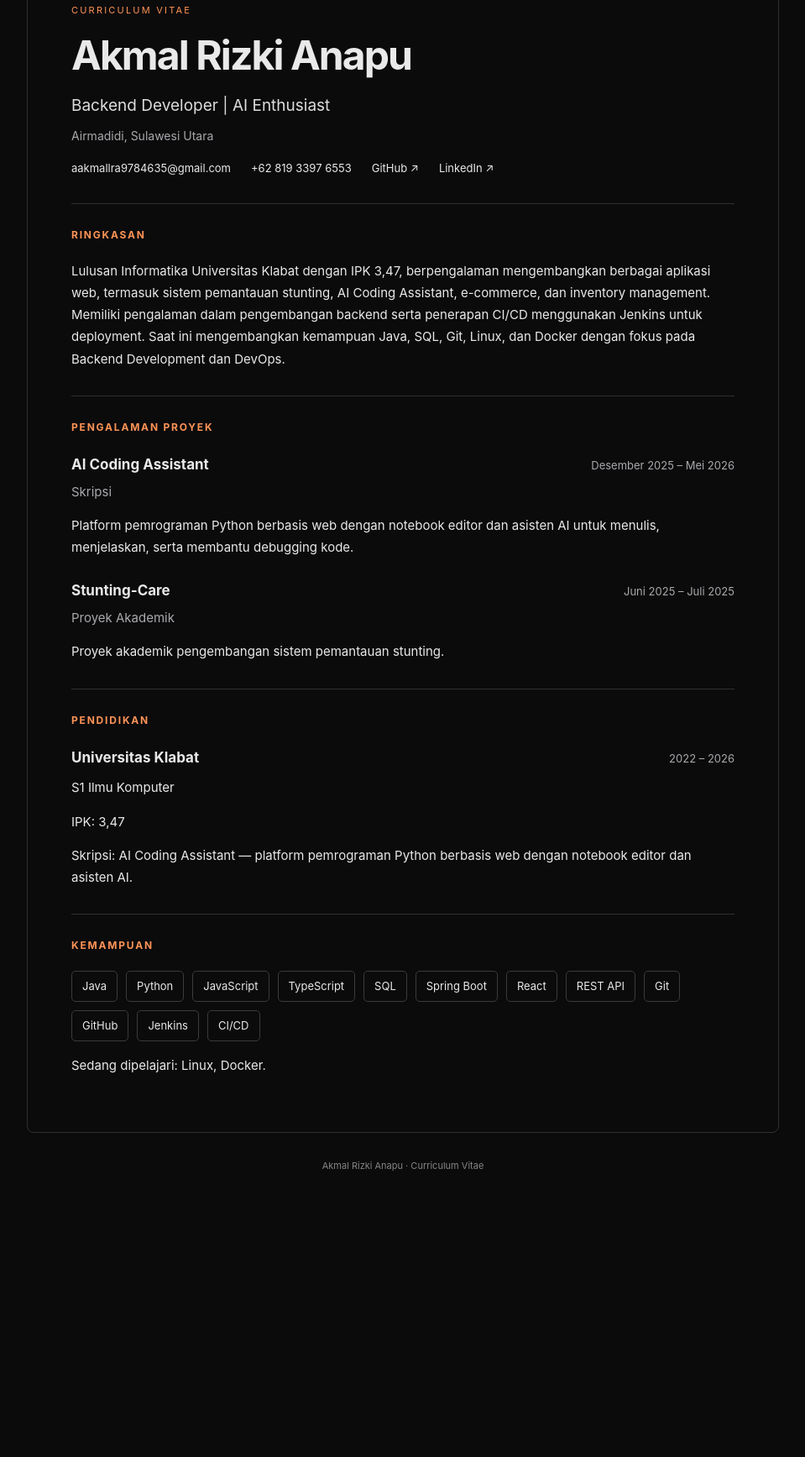
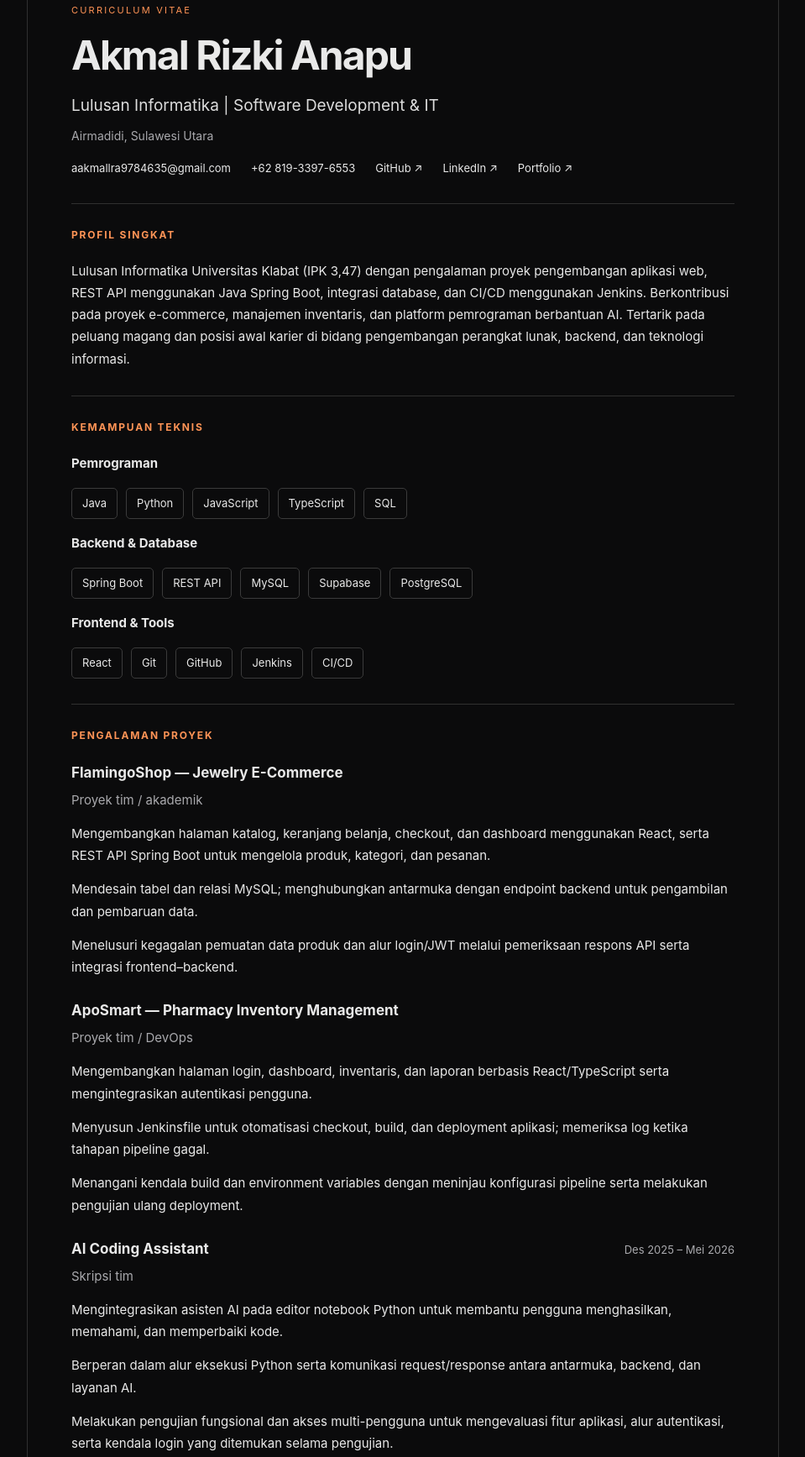
Before and after one commit to Aakmall/Web-Portofolio, a website built with Vite: page cv.html in a window 1280 px wide. Shown: the part 169-1904 px from the top of the page at 84% size, without its empty margins (160-1119 px from the left). Before the commit the page ends 1597 px from the top, so only its background shows below. Built offline with nearby package versions, Linux system fonts and the light colour scheme.

Commit message:
docs: sync portfolio CV with final MagangHub resume

```diff
--- a/cv.html
+++ b/cv.html
@@ -3,18 +3,74 @@
 <head>
   <meta charset="UTF-8">
   <meta name="viewport" content="width=device-width, initial-scale=1.0">
-  <meta name="description" content="CV Akmal Rizki Anapu — Backend Developer dan AI Enthusiast.">
+  <meta name="description" content="CV Akmal Rizki Anapu — Lulusan Informatika, Software Development &amp; IT.">
   <title>CV | Akmal Rizki Anapu</title>
   <link rel="stylesheet" href="./src/pages/cv/cv.css">
 </head>
 <body>
-  <nav class="cv-nav" aria-label="Navigasi CV"><a href="./index.html#hero">&larr; Kembali ke portfolio</a><a id="download-cv" class="download-cv" href="./src/assets/documents/CV-Akmal-Rizki-Anapu.docx" download="CV-Akmal-Rizki-Anapu.docx">Download CV</a></nav>
+  <nav class="cv-nav" aria-label="Navigasi CV"><a href="./index.html#hero">&larr; Kembali ke portfolio</a><a id="download-cv" class="download-cv" href="./src/assets/documents/CV_Akmal_Rizki_Anapu_MagangHub.docx" download="CV_Akmal_Rizki_Anapu_MagangHub.docx">Download CV</a></nav>
   <main class="resume">
-    <header class="resume-header"><p class="eyebrow">CURRICULUM VITAE</p><h1>Akmal Rizki Anapu</h1><p class="role">Backend Developer | AI Enthusiast</p><p class="location">Airmadidi, Sulawesi Utara</p><ul class="contact-links"><li><a href="mailto:aakmallra9784635@gmail.com">aakmallra9784635@gmail.com</a></li><li><a href="tel:+6281933976553">+62 819 3397 6553</a></li><li><a href="https://github.com/Aakmall" target="_blank" rel="noopener noreferrer">GitHub &nearr;</a></li><li><a href="https://linkedin.com/in/akmal-anapu-022a9941" target="_blank" rel="noopener noreferrer">LinkedIn &nearr;</a></li></ul></header>
-    <section aria-labelledby="summary"><h2 id="summary">Ringkasan</h2><p>Lulusan Informatika Universitas Klabat dengan IPK 3,47, berpengalaman mengembangkan berbagai aplikasi web, termasuk sistem pemantauan stunting, AI Coding Assistant, e-commerce, dan inventory management. Memiliki pengalaman dalam pengembangan backend serta penerapan CI/CD menggunakan Jenkins untuk deployment. Saat ini mengembangkan kemampuan Java, SQL, Git, Linux, dan Docker dengan fokus pada Backend Development dan DevOps.</p></section>
-    <section aria-labelledby="projects"><h2 id="projects">Pengalaman Proyek</h2><article><div class="entry-heading"><h3>AI Coding Assistant</h3><p class="date">Desember 2025 – Mei 2026</p></div><p class="entry-type">Skripsi</p><p>Platform pemrograman Python berbasis web dengan notebook editor dan asisten AI untuk menulis, menjelaskan, serta membantu debugging kode.</p></article><article><div class="entry-heading"><h3>Stunting-Care</h3><p class="date">Juni 2025 – Juli 2025</p></div><p class="entry-type">Proyek Akademik</p><p>Proyek akademik pengembangan sistem pemantauan stunting.</p></article></section>
-    <section aria-labelledby="education"><h2 id="education">Pendidikan</h2><div class="entry-heading"><h3>Universitas Klabat</h3><p class="date">2022 – 2026</p></div><p>S1 Ilmu Komputer</p><p>IPK: 3,47</p><p>Skripsi: AI Coding Assistant — platform pemrograman Python berbasis web dengan notebook editor dan asisten AI.</p></section>
-    <section aria-labelledby="skills"><h2 id="skills">Kemampuan</h2><ul class="skills"><li>Java</li><li>Python</li><li>JavaScript</li><li>TypeScript</li><li>SQL</li><li>Spring Boot</li><li>React</li><li>REST API</li><li>Git</li><li>GitHub</li><li>Jenkins</li><li>CI/CD</li></ul><p>Sedang dipelajari: Linux, Docker.</p></section>
+    <header class="resume-header">
+      <p class="eyebrow">CURRICULUM VITAE</p>
+      <h1>Akmal Rizki Anapu</h1>
+      <p class="role">Lulusan Informatika | Software Development &amp; IT</p>
+      <p class="location">Airmadidi, Sulawesi Utara</p>
+      <ul class="contact-links">
+        <li><a href="mailto:aakmallra9784635@gmail.com">aakmallra9784635@gmail.com</a></li>
+        <li><a href="tel:+6281933976553">+62 819-3397-6553</a></li>
+        <li><a href="https://github.com/Aakmall" target="_blank" rel="noopener noreferrer">GitHub &nearr;</a></li>
+        <li><a href="https://linkedin.com/in/akmal-anapu-022a9941" target="_blank" rel="noopener noreferrer">LinkedIn &nearr;</a></li>
+        <li><a href="https://akmal-portfolioo.vercel.app" target="_blank" rel="noopener noreferrer">Portfolio &nearr;</a></li>
+      </ul>
+    </header>
+    <section aria-labelledby="summary">
+      <h2 id="summary">Profil Singkat</h2>
+      <p>Lulusan Informatika Universitas Klabat (IPK 3,47) dengan pengalaman proyek pengembangan aplikasi web, REST API menggunakan Java Spring Boot, integrasi database, dan CI/CD menggunakan Jenkins. Berkontribusi pada proyek e-commerce, manajemen inventaris, dan platform pemrograman berbantuan AI. Tertarik pada peluang magang dan posisi awal karier di bidang pengembangan perangkat lunak, backend, dan teknologi informasi.</p>
+    </section>
+    <section aria-labelledby="skills">
+      <h2 id="skills">Kemampuan Teknis</h2>
+      <p><strong>Pemrograman</strong></p>
+      <ul class="skills"><li>Java</li><li>Python</li><li>JavaScript</li><li>TypeScript</li><li>SQL</li></ul>
+      <p><strong>Backend &amp; Database</strong></p>
+      <ul class="skills"><li>Spring Boot</li><li>REST API</li><li>MySQL</li><li>Supabase</li><li>PostgreSQL</li></ul>
+      <p><strong>Frontend &amp; Tools</strong></p>
+      <ul class="skills"><li>React</li><li>Git</li><li>GitHub</li><li>Jenkins</li><li>CI/CD</li></ul>
+    </section>
+    <section aria-labelledby="projects">
+      <h2 id="projects">Pengalaman Proyek</h2>
+      <article>
+        <div class="entry-heading"><h3>FlamingoShop — Jewelry E-Commerce</h3></div>
+        <p class="entry-type">Proyek tim / akademik</p>
+        <p>Mengembangkan halaman katalog, keranjang belanja, checkout, dan dashboard menggunakan React, serta REST API Spring Boot untuk mengelola produk, kategori, dan pesanan.</p>
+        <p>Mendesain tabel dan relasi MySQL; menghubungkan antarmuka dengan endpoint backend untuk pengambilan dan pembaruan data.</p>
+        <p>Menelusuri kegagalan pemuatan data produk dan alur login/JWT melalui pemeriksaan respons API serta integrasi frontend–backend.</p>
+      </article>
+      <article>
+        <div class="entry-heading"><h3>ApoSmart — Pharmacy Inventory Management</h3></div>
+        <p class="entry-type">Proyek tim / DevOps</p>
+        <p>Mengembangkan halaman login, dashboard, inventaris, dan laporan berbasis React/TypeScript serta mengintegrasikan autentikasi pengguna.</p>
+        <p>Menyusun Jenkinsfile untuk otomatisasi checkout, build, dan deployment aplikasi; memeriksa log ketika tahapan pipeline gagal.</p>
+        <p>Menangani kendala build dan environment variables dengan meninjau konfigurasi pipeline serta melakukan pengujian ulang deployment.</p>
+      </article>
+      <article>
+        <div class="entry-heading"><h3>AI Coding Assistant</h3><p class="date">Des 2025 – Mei 2026</p></div>
+        <p class="entry-type">Skripsi tim</p>
+        <p>Mengintegrasikan asisten AI pada editor notebook Python untuk membantu pengguna menghasilkan, memahami, dan memperbaiki kode.</p>
+        <p>Berperan dalam alur eksekusi Python serta komunikasi request/response antara antarmuka, backend, dan layanan AI.</p>
+        <p>Melakukan pengujian fungsional dan akses multi-pengguna untuk mengevaluasi fitur aplikasi, alur autentikasi, serta kendala login yang ditemukan selama pengujian.</p>
+      </article>
+    </section>
+    <section aria-labelledby="education">
+      <h2 id="education">Pendidikan</h2>
+      <div class="entry-heading"><h3>Universitas Klabat</h3><p class="date">2022–2026</p></div>
+      <p>S1 Ilmu Komputer</p>
+      <p>IPK: 3,47</p>
+      <p>Skripsi: Pengembangan Web AI Coding Assistant untuk Code Editor Debugging dan Penjelasan Kode dengan Integrasi LLM.</p>
+    </section>
+    <section aria-labelledby="certifications">
+      <h2 id="certifications">Sertifikasi</h2>
+      <div class="entry-heading"><h3>Adobe Certified Professional (ACP) — Adobe Photoshop</h3><p class="date">2026</p></div>
+    </section>
   </main>
   <footer>Akmal Rizki Anapu &middot; Curriculum Vitae</footer>
   <script type="module" src="./src/pages/cv/cv.js"></script>
--- a/src/pages/cv/cv.js
+++ b/src/pages/cv/cv.js
@@ -1,3 +1,3 @@
-// Resolve the reviewed CV document in development and production.
+// Resolve the final MagangHub CV in development and production.
 const downloadLink = document.getElementById('download-cv');
-downloadLink.href = new URL('../../assets/documents/CV-Akmal-Rizki-Anapu.docx', import.meta.url).href;
+downloadLink.href = new URL('../../assets/documents/CV_Akmal_Rizki_Anapu_MagangHub.docx', import.meta.url).href;
```
Also changed, not shown: 3 other files.
